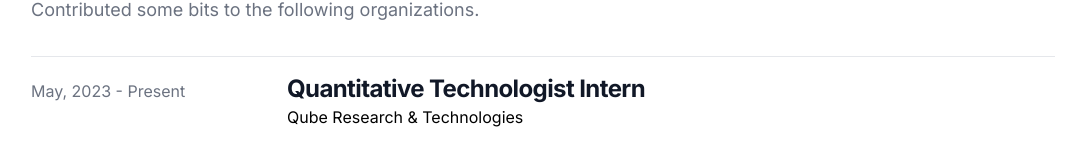
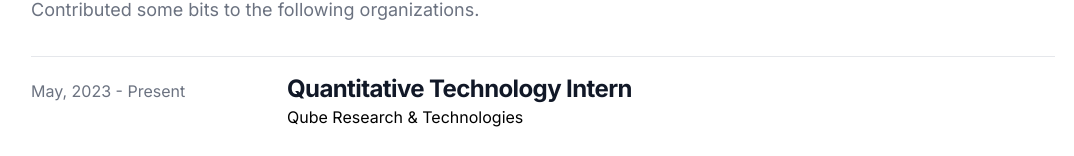
Before and after one commit to abhishekshree/abhishekshree.github.io, a Next.js app: page /work in a window 1280 px wide. Shown: the part 243-399 px from the top of the page, without its empty margins (97-1171 px from the left). Built offline with nearby package versions, Linux system fonts and the light colour scheme; what @tailwindcss/typography would draw is missing.

Commit message:
Update work.js

```diff
--- a/pages/work.js
+++ b/pages/work.js
@@ -32,7 +32,7 @@
                 <div className="space-y-6">
                   <div>
                     <h2 className="text-2xl font-bold leading-8 tracking-tight">
-                      <div className="text-gray-900 dark:text-gray-100">Quantitative Technologist Intern</div>
+                      <div className="text-gray-900 dark:text-gray-100">Quantitative Technology Intern</div>
                     </h2>
                     <div className="flex flex-wrap">Qube Research & Technologies</div>
                   </div>
```
